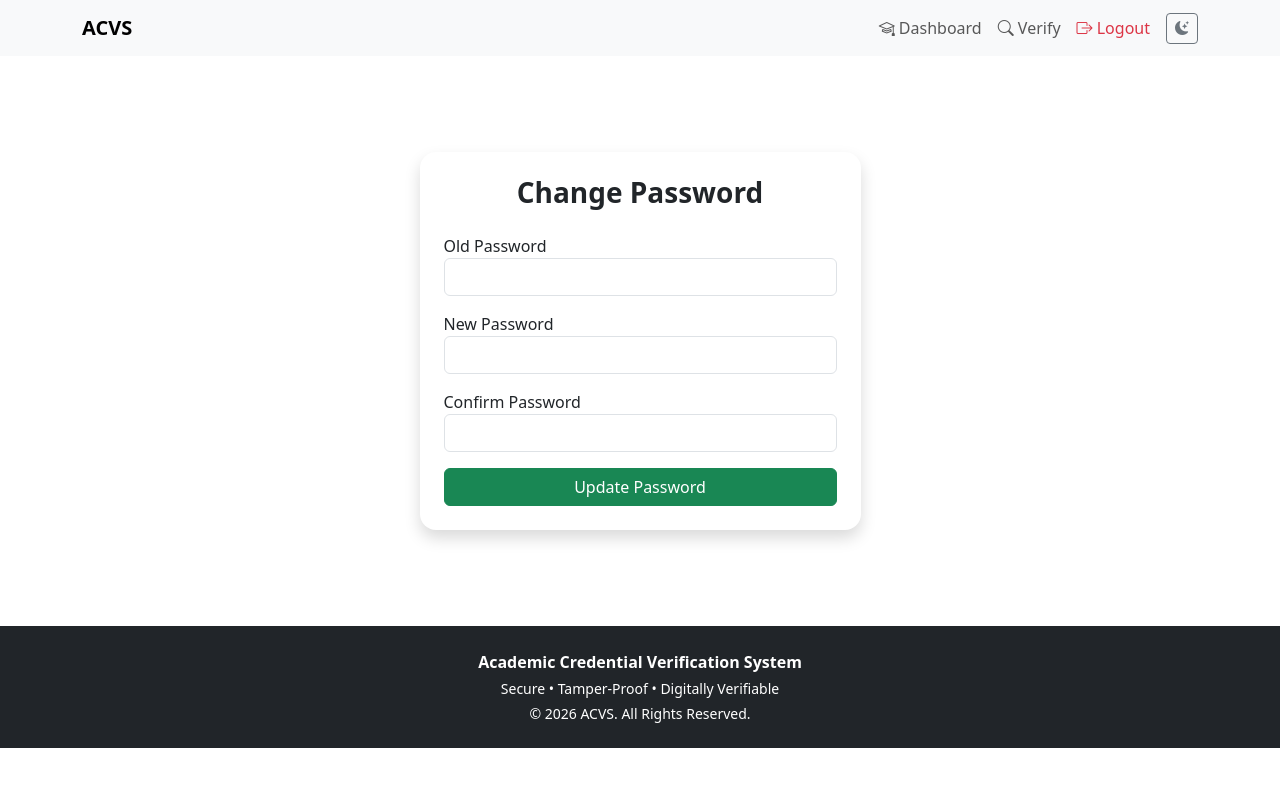
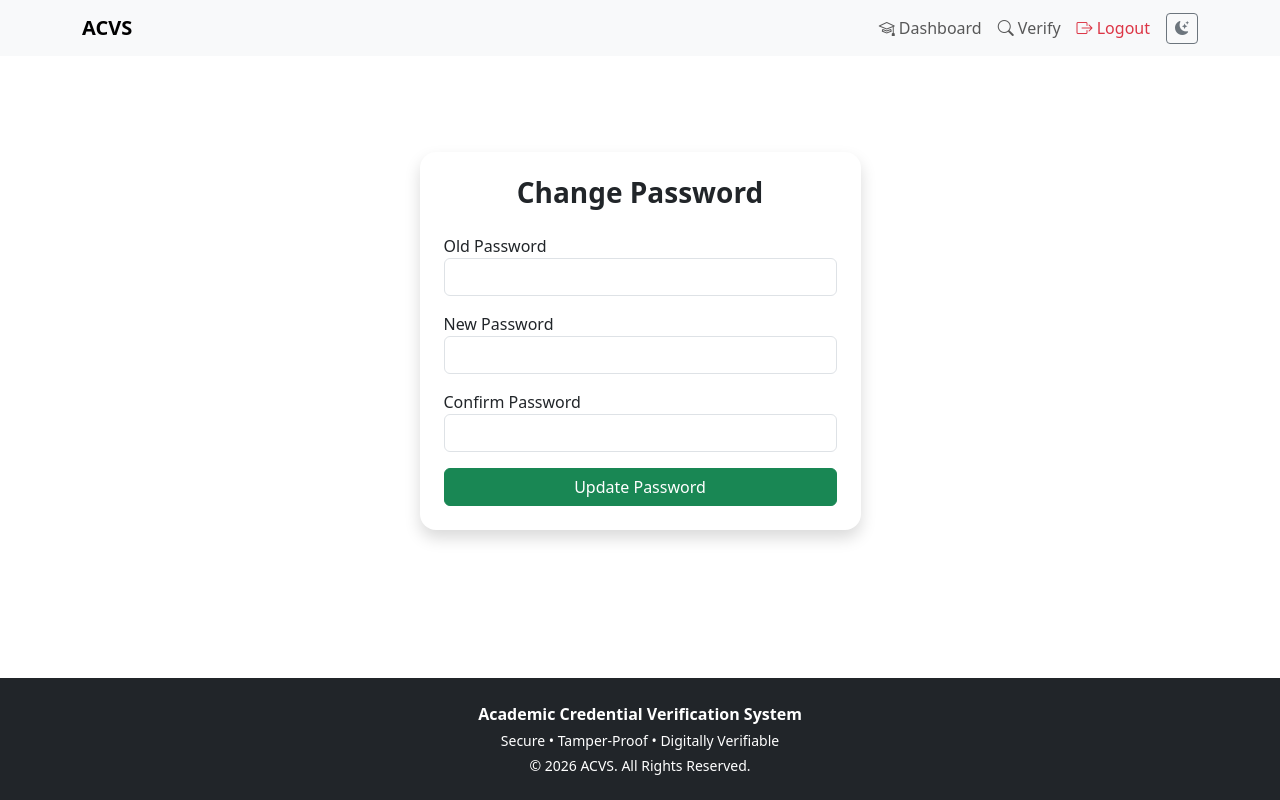
Before and after one commit to Nenmpe/acvs, a Django app: page /accounts/change-password/ in a window 1280 px wide. Run offline with Django 5.2, Linux system fonts and the light colour scheme; the visitor is signed in with stand-in values (Sample User, id 1).

Commit message:
Update: Footer

```diff
--- a/app/templates/base.html
+++ b/app/templates/base.html
@@ -17,7 +17,7 @@
     </style>
 </head>
 
-<body class="bg-body">
+<body class="bg-body d-flex flex-column min-vh-100">
 
 <nav class="navbar navbar-expand-lg navbar-dark bg-dark">
     <div class="container">
@@ -97,7 +97,7 @@
     </div>
 </nav>
 
-<div class="container mt-5">
+<div class="container mt-5 flex-grow-1">
 
     {% if messages %}
         {% for message in messages %}
```
